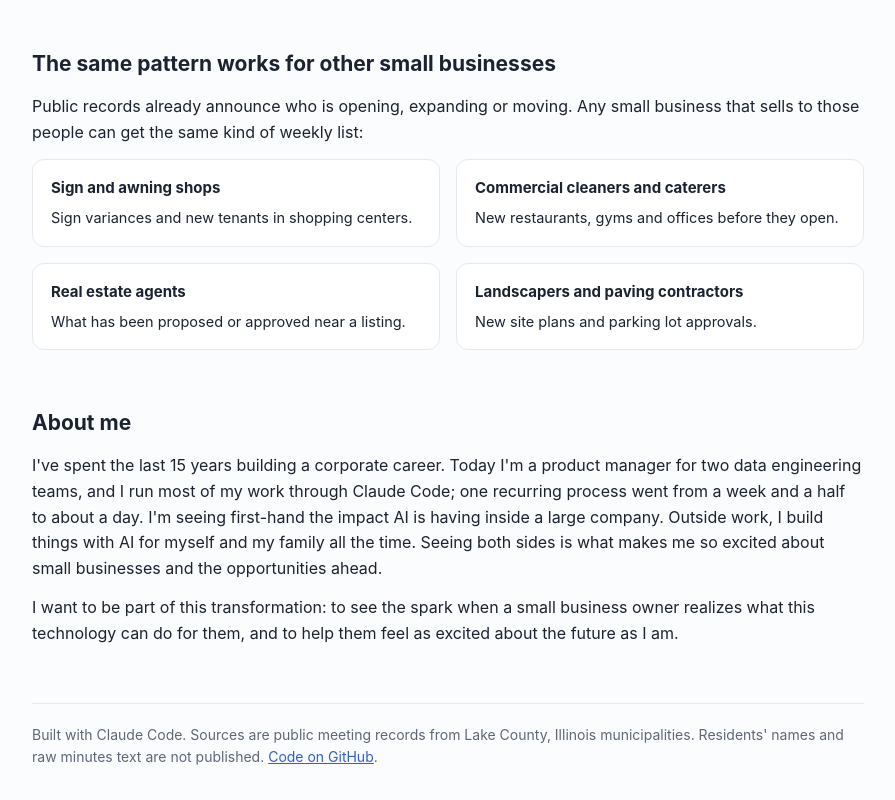
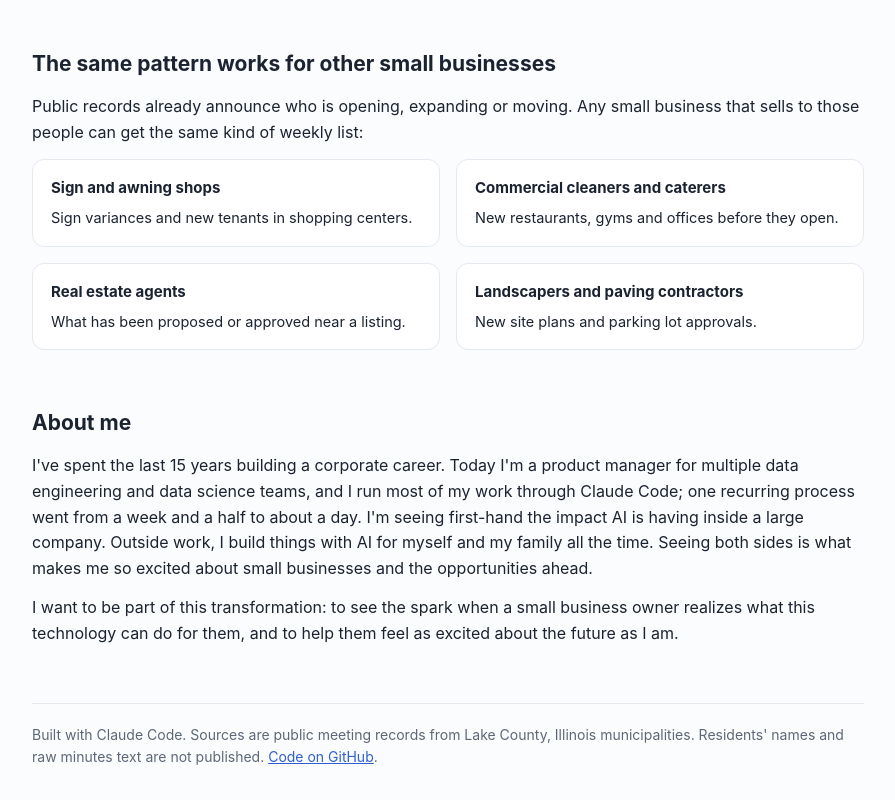
Before and after one commit to aleksandraa-max/lake-county-civic-leads, a plain HTML site: page docs/index.html in a window 1280 px wide. Shown: the part 2694-3494 px from the top of the page, without its empty margins (192-1087 px from the left). Drawn offline with Linux system fonts and the light colour scheme.

Commit message:
About me: multiple data engineering and data science teams

```diff
--- a/docs/index.html
+++ b/docs/index.html
@@ -254,8 +254,8 @@
   </div>
 
   <h2>About me</h2>
-  <p>I've spent the last 15 years building a corporate career. Today I'm a product manager for two data
-    engineering teams, and I run most of my work through Claude Code; one recurring process went from a
+  <p>I've spent the last 15 years building a corporate career. Today I'm a product manager for multiple data
+    engineering and data science teams, and I run most of my work through Claude Code; one recurring process went from a
     week and a half to about a day. I'm seeing first-hand the impact AI is having inside a large company. Outside work, I build things with AI for myself and my family all the
     time. Seeing both sides is what makes me so excited about small businesses and the opportunities ahead.</p>
   <p>I want to be part of this transformation: to see the spark when a small business owner realizes what
```
